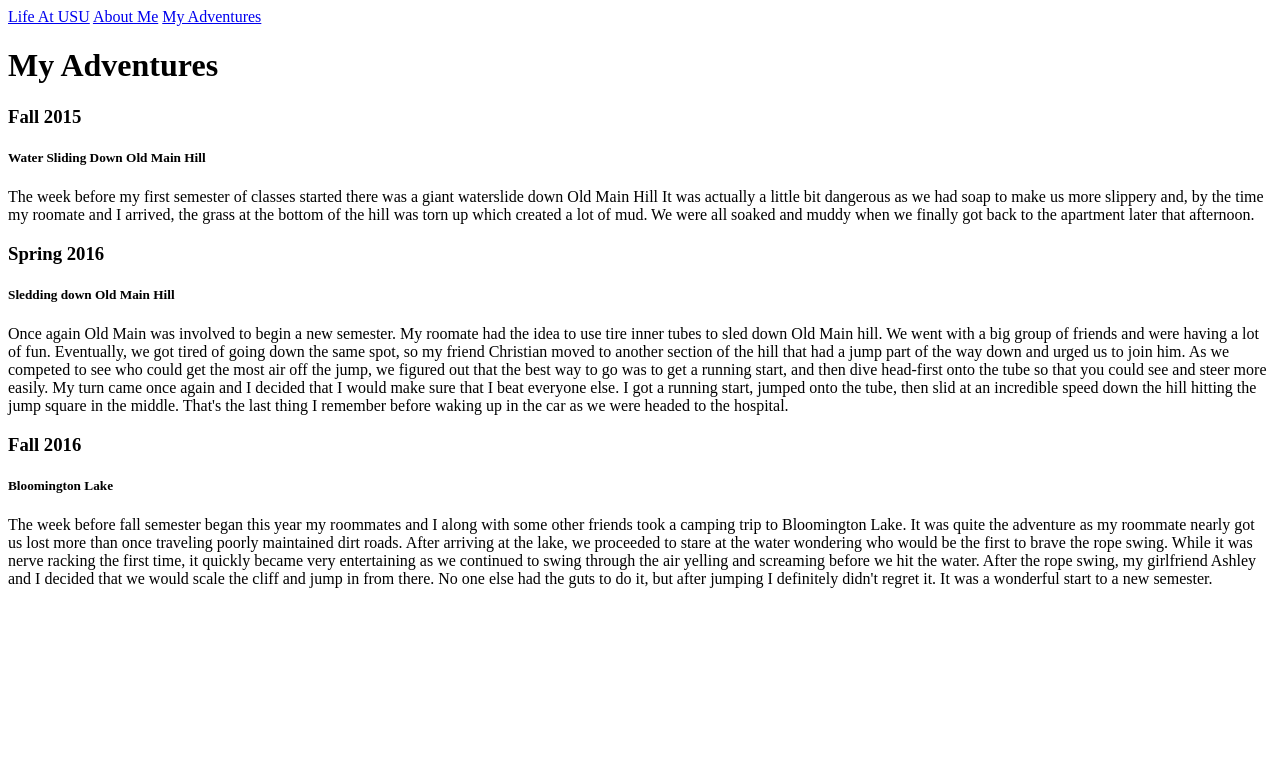
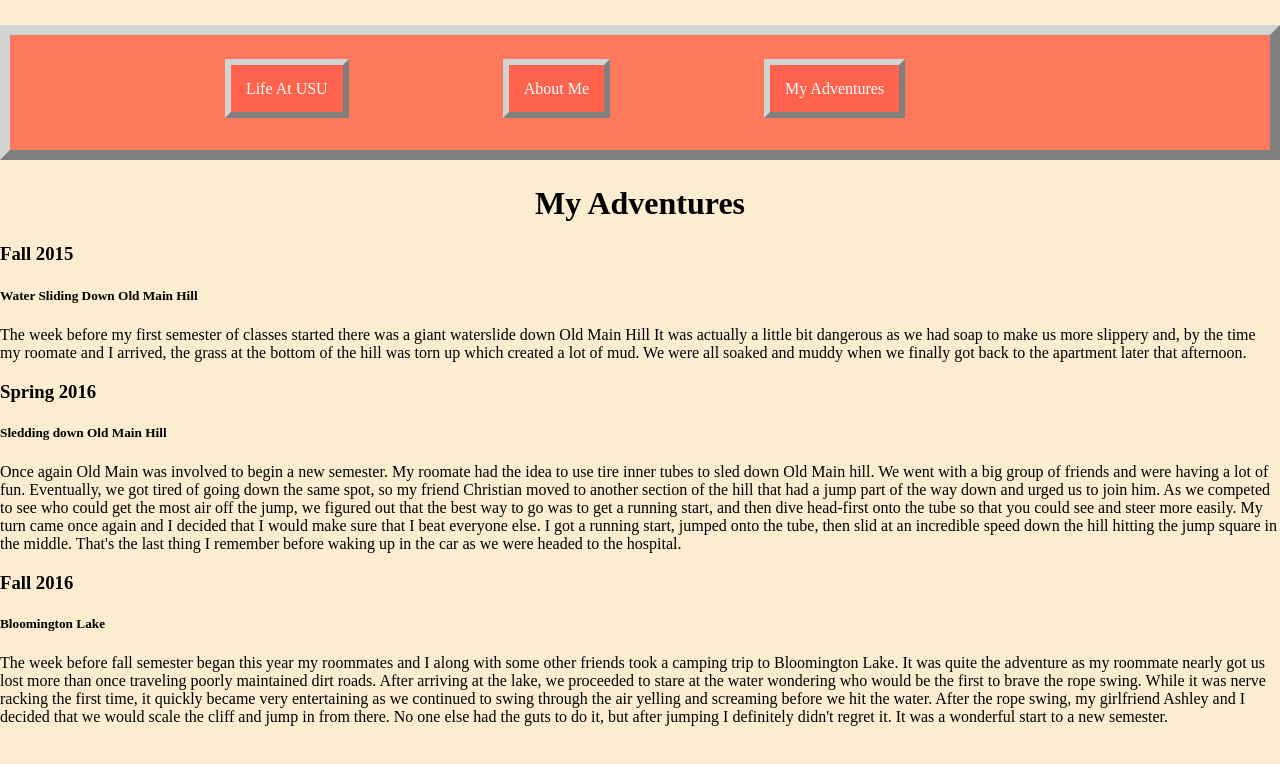
Before and after one commit to JayBradshaw/WebStaticSite, a plain HTML site: page myAdventures.html in a window 1280 px wide. Drawn offline with Linux system fonts and the light colour scheme.

Commit message:
Add css to nav bar and include aggie image

```diff
--- a/myAdventures.html
+++ b/myAdventures.html
@@ -14,9 +14,11 @@
 
 <body>
 	<nav>
-		<a href="index.html" alt="Link to index page" title="Index">Life At USU</a>
-		<a href="aboutMe.html" alt="Link to About Me page" title="About Me">About Me</a>
-		<a href="myAdventures.html" alt="Link to My Adventures page" title="My Adventures">My Adventures</a>
+		<div class="navigation">
+			<a href="index.html" alt="Link to index page">Life At USU</a>
+			<a href="aboutMe.html" alt="Link to About Me page">About Me</a>
+			<a href="myAdventures.html" alt="Link to My Adventures page">My Adventures</a>
+		</div>
 	</nav>
 
 	<h1>My Adventures</h1>
--- a/staticSite.css
+++ b/staticSite.css
@@ -1,3 +1,44 @@
 /*Justin Bradshaw A01782405
 Style Sheet for Static Site
+
+
+FDEDD0	BCF1ED	FF634D	FD795B
 */
+body{
+	background-color: #FDEDD0;
+	margin-left: auto;
+	margin-right: auto;
+}
+
+nav{
+	background-color: #FD795B;
+	height: 70px;
+	margin-top: 25px;
+	margin-bottom: 25px;
+	border: outset 10px lightgrey;
+	text-align: center;
+	padding-top: 45px;
+}
+
+.navigation a{
+
+	list-style-type: none;
+	margin-top: 20px;
+	margin-right: 150px;
+	color: #FFFFFF;
+	border: outset 6px lightgrey;
+	padding: 15px;
+	background-color: #FF634D;
+	text-decoration: none;
+
+}
+
+.navigation a:hover{
+	background-color: #BCF1ED;
+	border: outset 5px #BCF1ED;
+	color: #FF634D;
+}
+
+h1{
+	text-align: center;
+}
```
Also changed, not shown: aboutMe.html (+5 -3 lines), index.html (+7 -3 lines), aggie.jpg (added).
